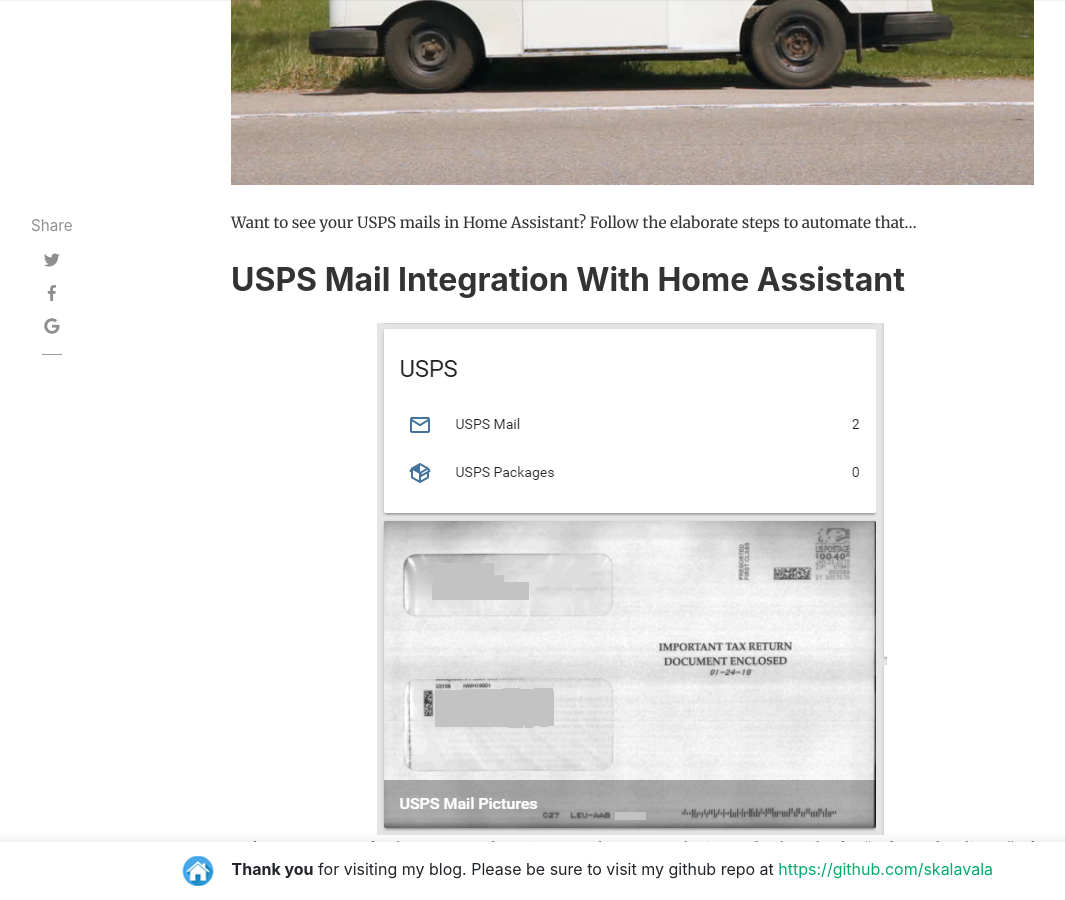
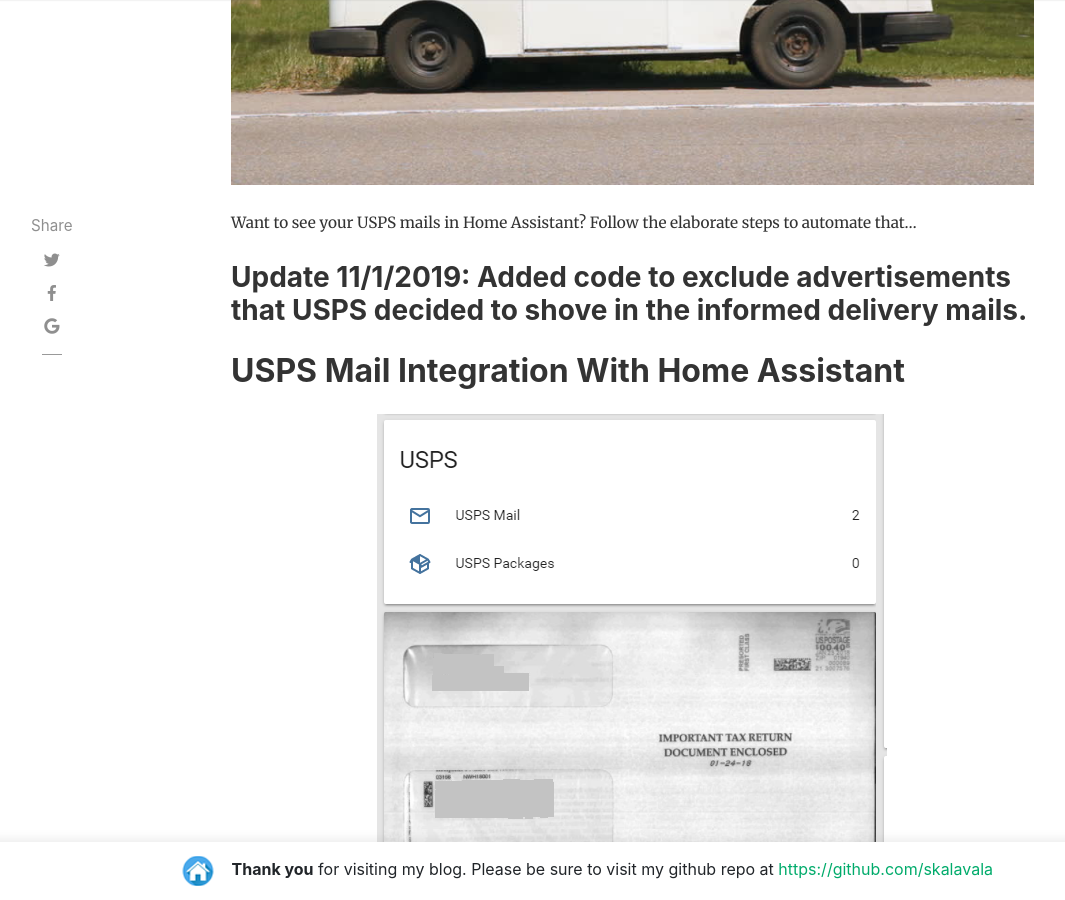
Before and after one commit to skalavala/skalavala.github.io, a Jekyll site: the page built from _posts/2018-01-12-usps.md, in a window 1280 px wide and 900 px high, scrolled down 626 px. Shown: the whole window, without its empty margins (54-1119 px from the left). Built offline with Jekyll 4.4.1, drawn with Linux system fonts in a browser that asks for light colours; nearby versions of some CDN libraries; comment, search, counter and statistics services are not loaded.

Commit message:
Update 2018-01-12-usps.md

```diff
--- a/_posts/2018-01-12-usps.md
+++ b/_posts/2018-01-12-usps.md
@@ -6,6 +6,8 @@
 image: assets/images/usps.jpg
 ---
 Want to see your USPS mails in Home Assistant? Follow the elaborate steps to automate that...
+
+### Update 11/1/2019: Added code to exclude advertisements that USPS decided to shove in the informed delivery mails.
 
 ## USPS Mail Integration With Home Assistant
 
```
